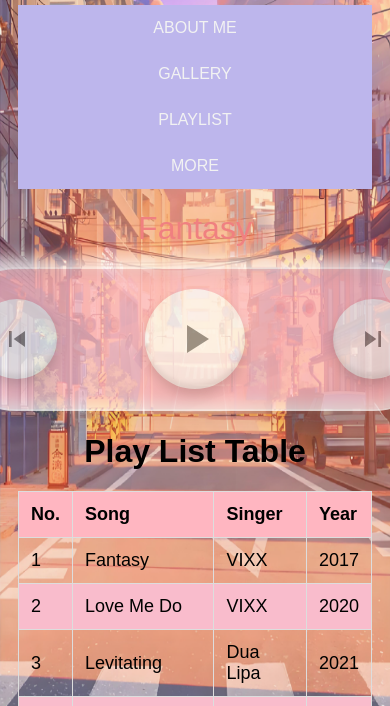
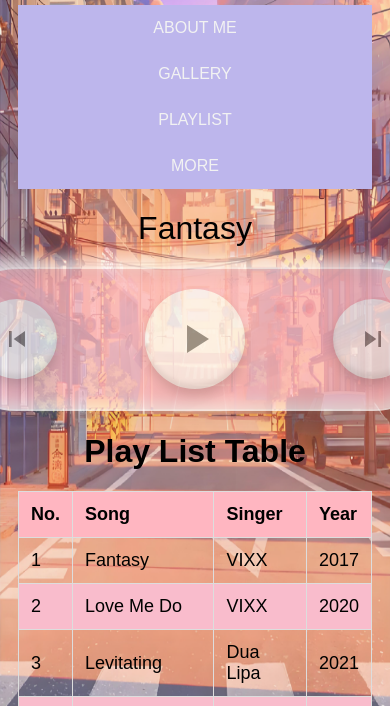
Before and after one commit to gy-host-w/gy-host-w.github.io, a plain HTML site: page pages/playlist.html in a window 390 px wide. Shown: the part 138-844 px from the top of the page. Drawn offline with Linux system fonts and the light colour scheme.

Commit message:
Update stylepl.css

```diff
--- a/css/stylepl.css
+++ b/css/stylepl.css
@@ -169,6 +169,9 @@ tr:nth-child(even) {
         background-attachment: fixed; /* 关键属性，使背景固定 */
         background-position: center;
     }
+    .title {
+    color: black;
+}
 }
  /* Responsive layout - when the screen is less than 400px wide, make the navigation links stack on top of each other instead of next to each other */
 @media screen and (max-width: 400px) {
```
